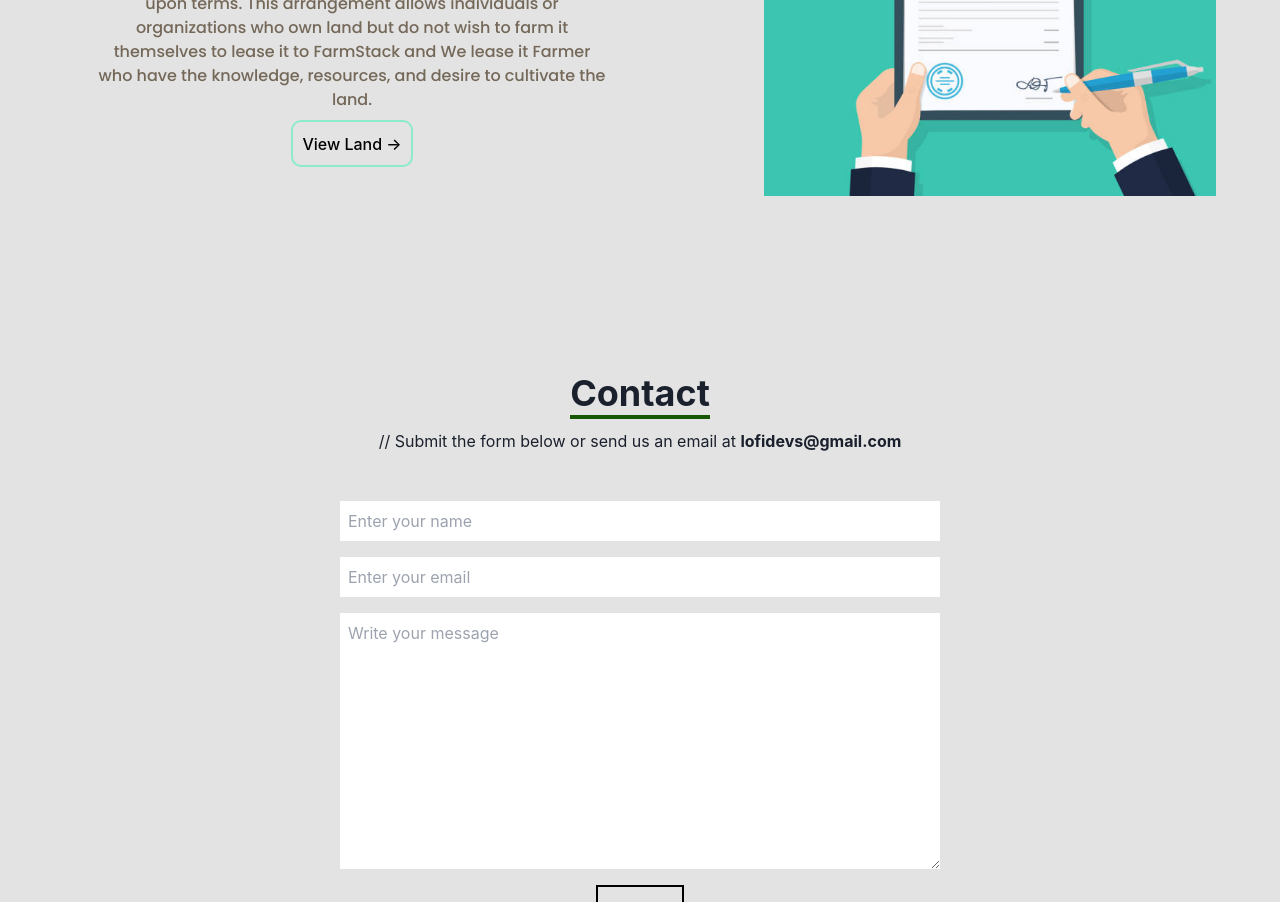
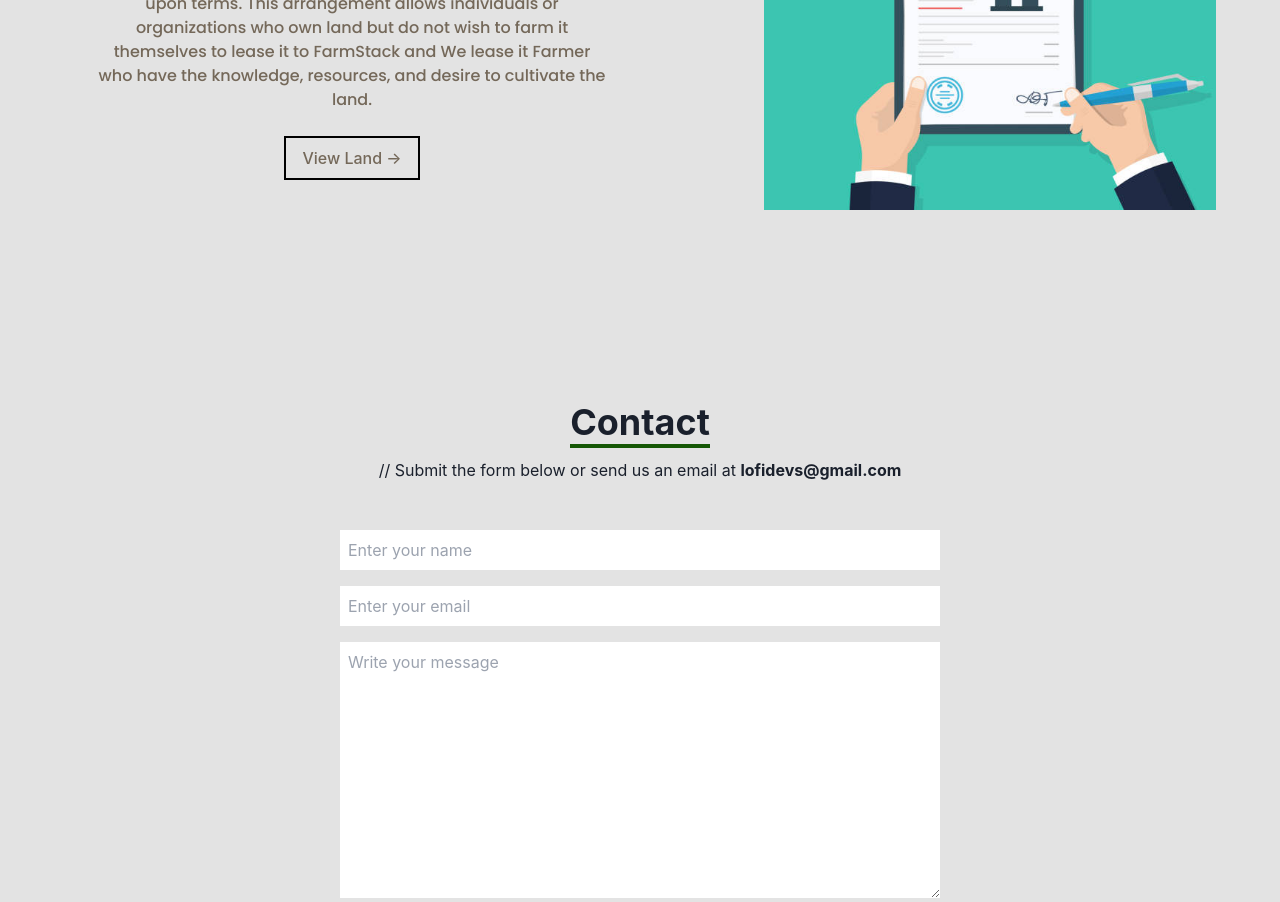
Before and after one commit to sinharitwick/GFG-Lofi_Devs, a React (Create React App) app in the folder client/: page / in a window 1280 px wide. Shown: the part 2720-3622 px from the top of the page. Built offline with nearby package versions, Linux system fonts and the light colour scheme; no server answers; a web font is replaced by a local one.

Commit message:
bug fixes frontend+backend

```diff
--- a/client/src/Pages/Landlist.js
+++ b/client/src/Pages/Landlist.js
@@ -16,7 +16,7 @@ function Landlist() {
 
     const fetchCards = async () => {
         try {
-          const response = await axios.get('http://localhost:5000/api/land');
+          const response = await axios.get('http://34.131.168.190:5000/api/land');
           setCards(response.data);
         } catch (error) {
           console.error('Error fetching cards:', error);
@@ -35,7 +35,7 @@ function Landlist() {
         const newCard = {location, price};
 
         try {
-            await axios.post('http://localhost:5000/api/land', newCard);
+            await axios.post('http://34.131.168.190:5000/api/land', newCard);
             fetchCards();
             setLocation('');
             setPrice('');
--- a/client/src/components/UI/Landing/About.css
+++ b/client/src/components/UI/Landing/About.css
@@ -43,7 +43,7 @@
     margin-top: 0.5rem;
 
 }
-.FbtnL{
+/* .FbtnL{
     border: 2px solid  rgba(119, 237, 198, 0.805);
     border-radius: 10px;
     width: max-content;
@@ -52,7 +52,7 @@
 }
 .FbtnL:hover{
     background-color:rgba(130, 247, 208, 0.516) ;
-}
+} */
 
 @media screen and (max-width:480px) {
     .uti-text{
--- a/client/src/components/UI/Landing/About.js
+++ b/client/src/components/UI/Landing/About.js
@@ -87,7 +87,7 @@ const About = () => {
               cultivate the land.
             </p>
             <div className="land">
-            <p className='FbtnL'><Link to="/listing"><button>View Land &#8594; </button></Link></p>
+            <p className='FbtnL'><Link to="/listing"><button className="border-2 flex px-4 py-2 my-4 mx-auto border-[#000000] items-center hover:border-[#155705] duration-300">View Land &#8594; </button></Link></p>
             </div>
           </div>
           <div className="uti-img imgR">
```
Also changed, not shown: 1 other file (tests, documents, lock files or other folders).
